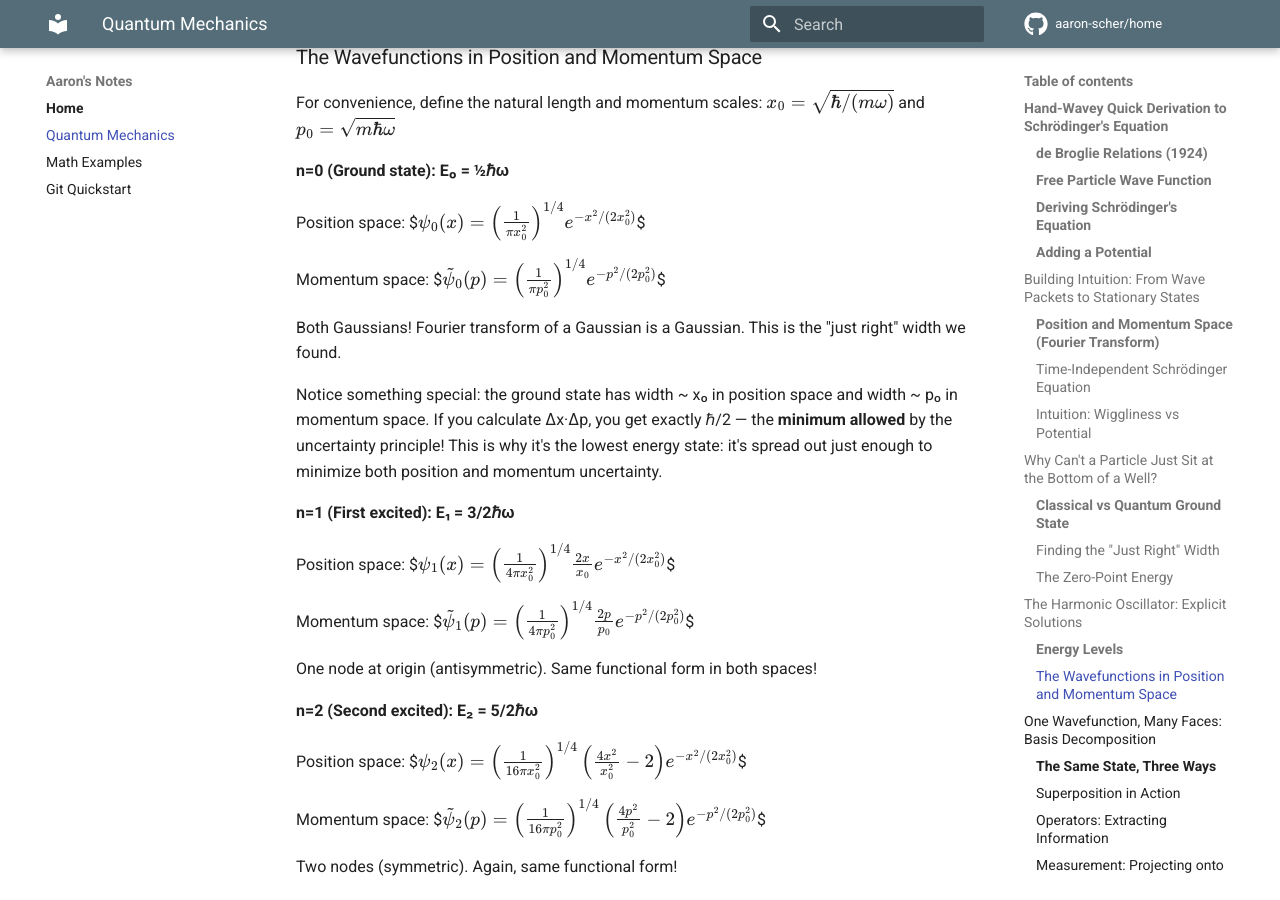
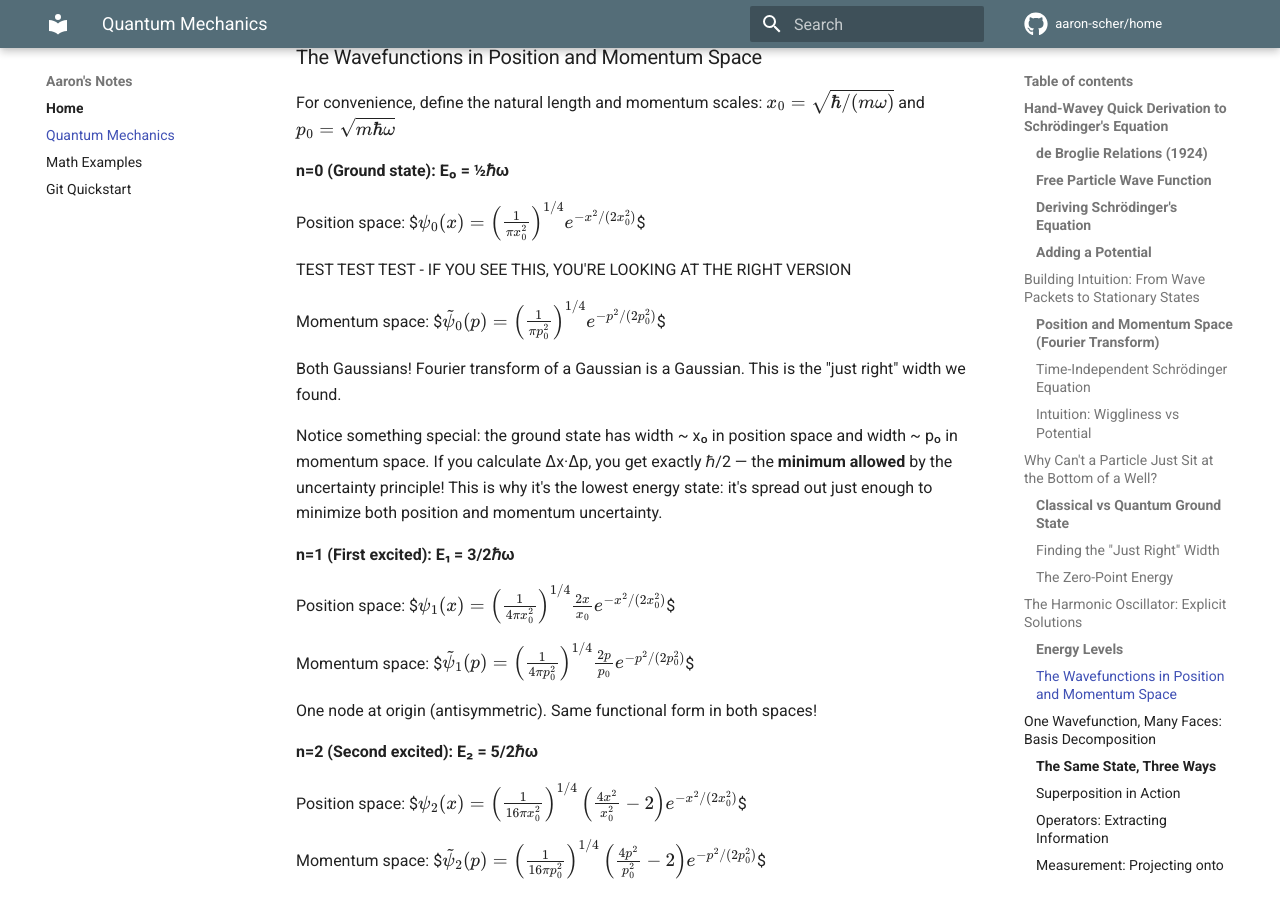
Before and after one commit to aaron-scher/home, an MkDocs documentation site: the page built from docs/quantum-mechanics.md, in a window 1280 px wide and 900 px high, scrolled down 8245 px. Built offline with MkDocs 1.6.1 and Material for MkDocs 9.7.7, drawn with Linux system fonts in a browser that asks for light colours; comment, search, counter and statistics services are not loaded.

Commit message:
Add test message to verify browser is loading latest version
🤖 Generated with [Claude Code](https://claude.com/claude-code)

Co-Authored-By: Claude <noreply@anthropic.com>

```diff
--- a/docs/quantum-mechanics.md
+++ b/docs/quantum-mechanics.md
@@ -293,6 +293,8 @@ For convenience, define the natural length and momentum scales: $x_0 = \sqrt{\hb
 Position space:
 $$\psi_0(x) = \left(\frac{1}{\pi x_0^2}\right)^{1/4} e^{-x^2/(2x_0^2)}$$
 
+TEST TEST TEST - IF YOU SEE THIS, YOU'RE LOOKING AT THE RIGHT VERSION
+
 Momentum space:
 $$\tilde{\psi}_0(p) = \left(\frac{1}{\pi p_0^2}\right)^{1/4} e^{-p^2/(2p_0^2)}$$
 
```
